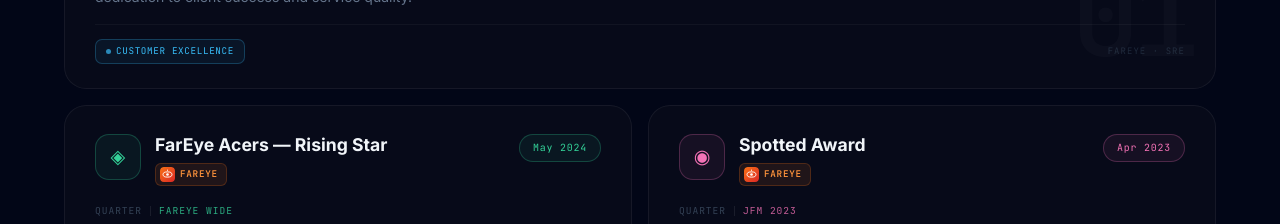
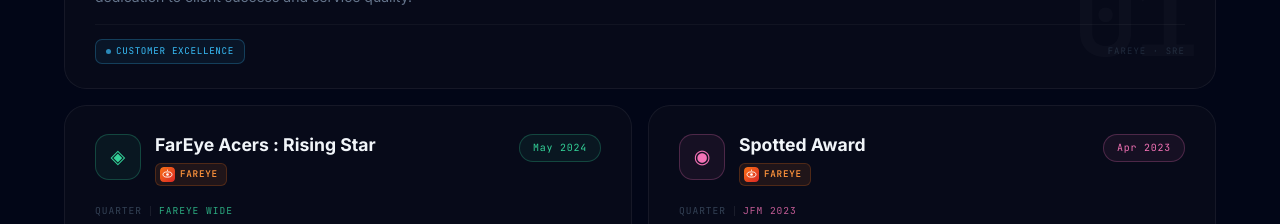
Before and after one commit to nishant-kamal/nishant-portfolio, a Next.js app: page / in a window 1280 px wide. Shown: the part 5260-5484 px from the top of the page. Built offline with nearby package versions, Linux system fonts and the light colour scheme.

Commit message:
Update Awards.js

```diff
--- a/components/Awards.js
+++ b/components/Awards.js
@@ -18,7 +18,7 @@ const awards = [
   },
   {
     id: 2,
-    title: "FarEye Acers — Rising Star",
+    title: "FarEye Acers : Rising Star",
     period: "May 2024",
     quarter: "FarEye Wide",
     description:
```
